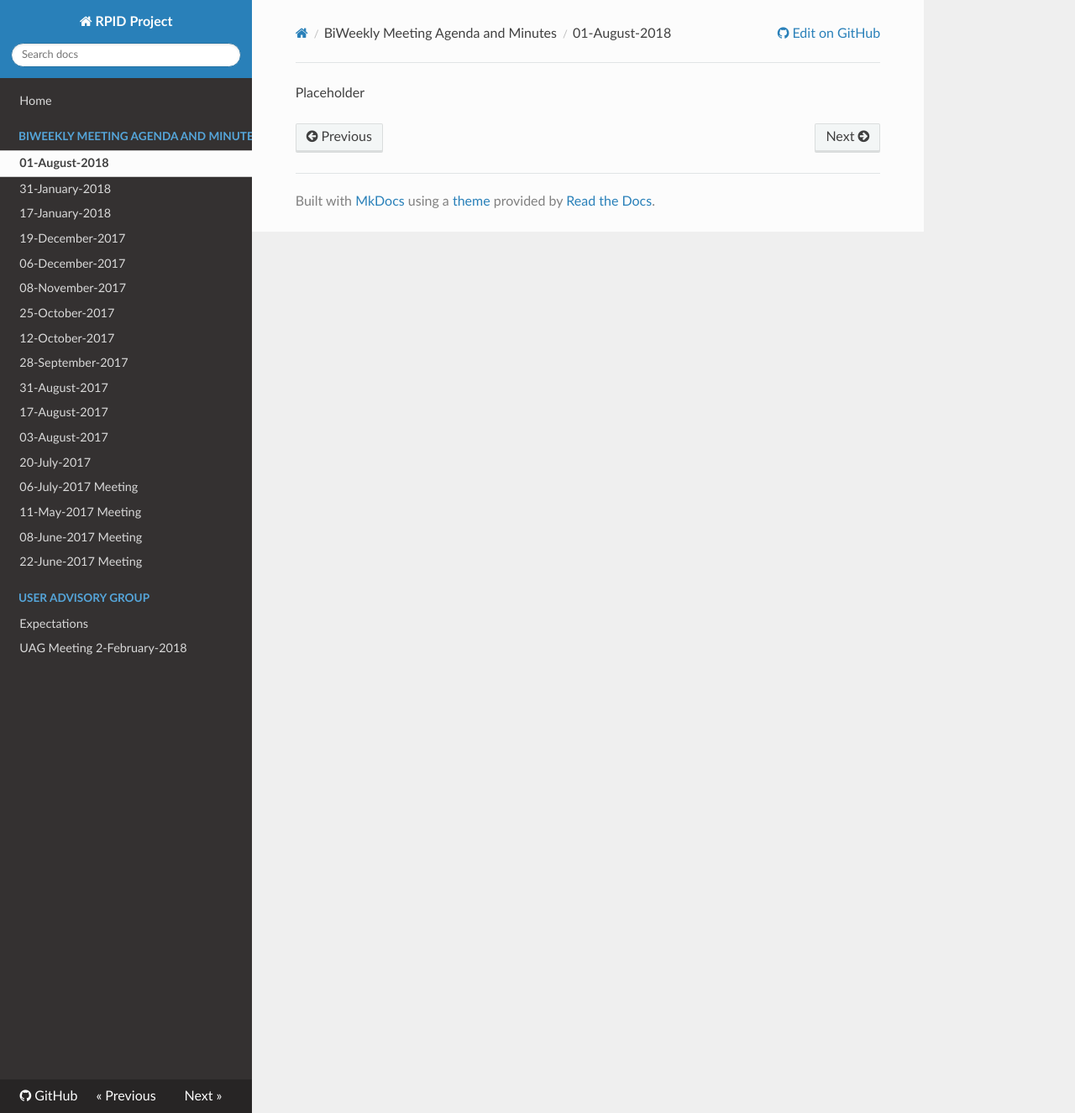
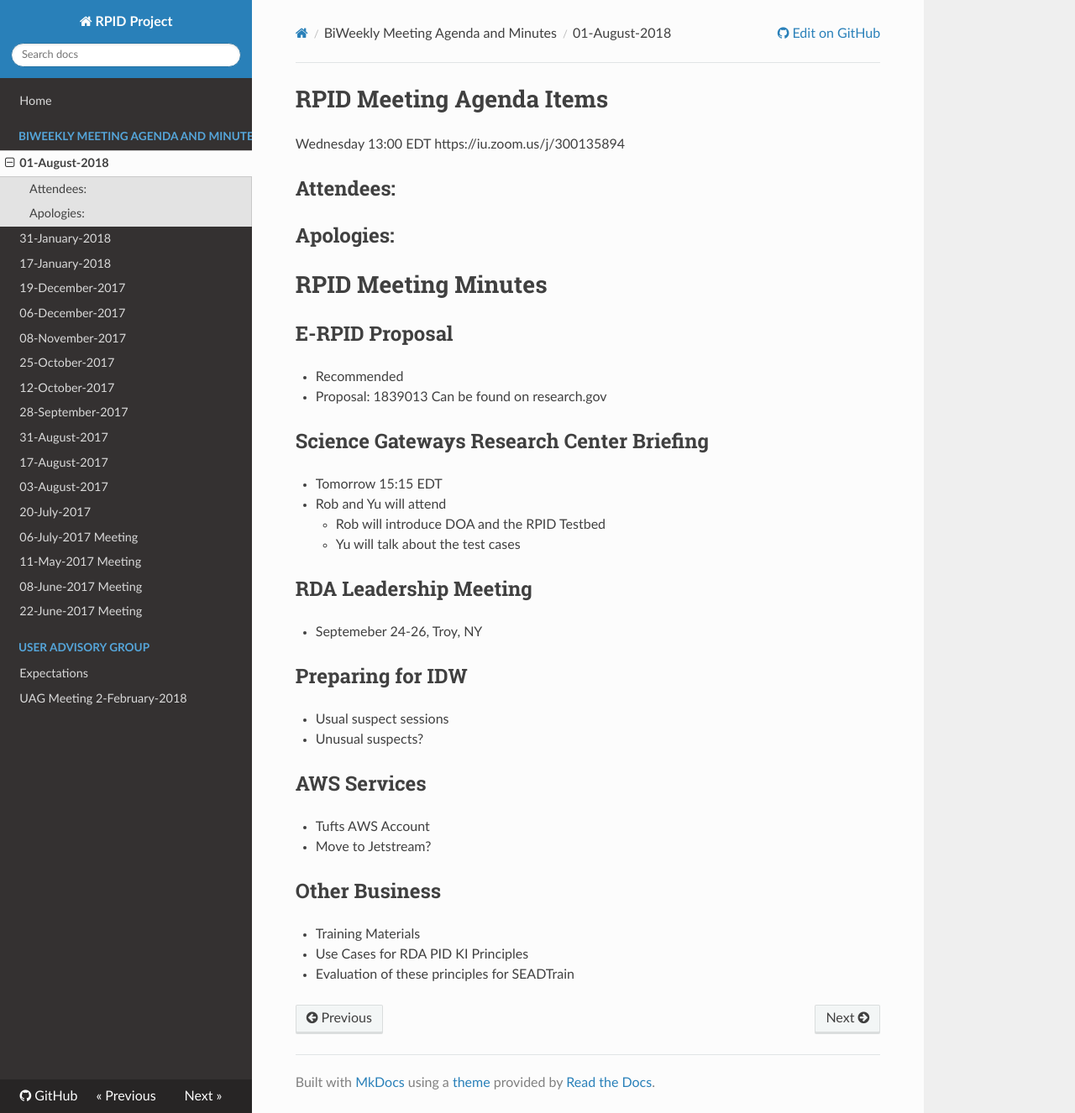
Before and after one commit to rpidproject/rpid, an MkDocs documentation site: the page built from docs/01-August-2018.md, in a window 1280 px wide and 1326 px high. Shown: the whole window at 84% size. Built offline with MkDocs 1.6.1, drawn with Linux system fonts in a browser that asks for light colours; nearby versions of some CDN libraries; old or Windows-style settings are respelled for this version of MkDocs.

Commit message:
Update 01-August-2018.md

```diff
--- a/docs/01-August-2018.md
+++ b/docs/01-August-2018.md
@@ -1 +1,34 @@
-Placeholder
+# RPID Meeting Agenda Items
+Wednesday 13:00 EDT
+https://iu.zoom.us/j/300135894
+
+## Attendees:
+## Apologies:
+
+# RPID Meeting Minutes
+
+## E-RPID Proposal
+   * Recommended
+   * Proposal: 1839013 Can be found on research.gov
+
+## Science Gateways Research Center Briefing
+   * Tomorrow 15:15 EDT
+   * Rob and Yu will attend
+      * Rob will introduce DOA and the RPID Testbed
+      * Yu will talk about the test cases
+
+## RDA Leadership Meeting
+   * Septemeber 24-26, Troy, NY
+
+## Preparing for IDW
+   * Usual suspect sessions
+   * Unusual suspects?
+
+## AWS Services
+   * Tufts AWS Account
+   * Move to Jetstream?
+
+## Other Business
+   * Training Materials
+   * Use Cases for RDA PID KI Principles
+   * Evaluation of these principles for SEADTrain
```
